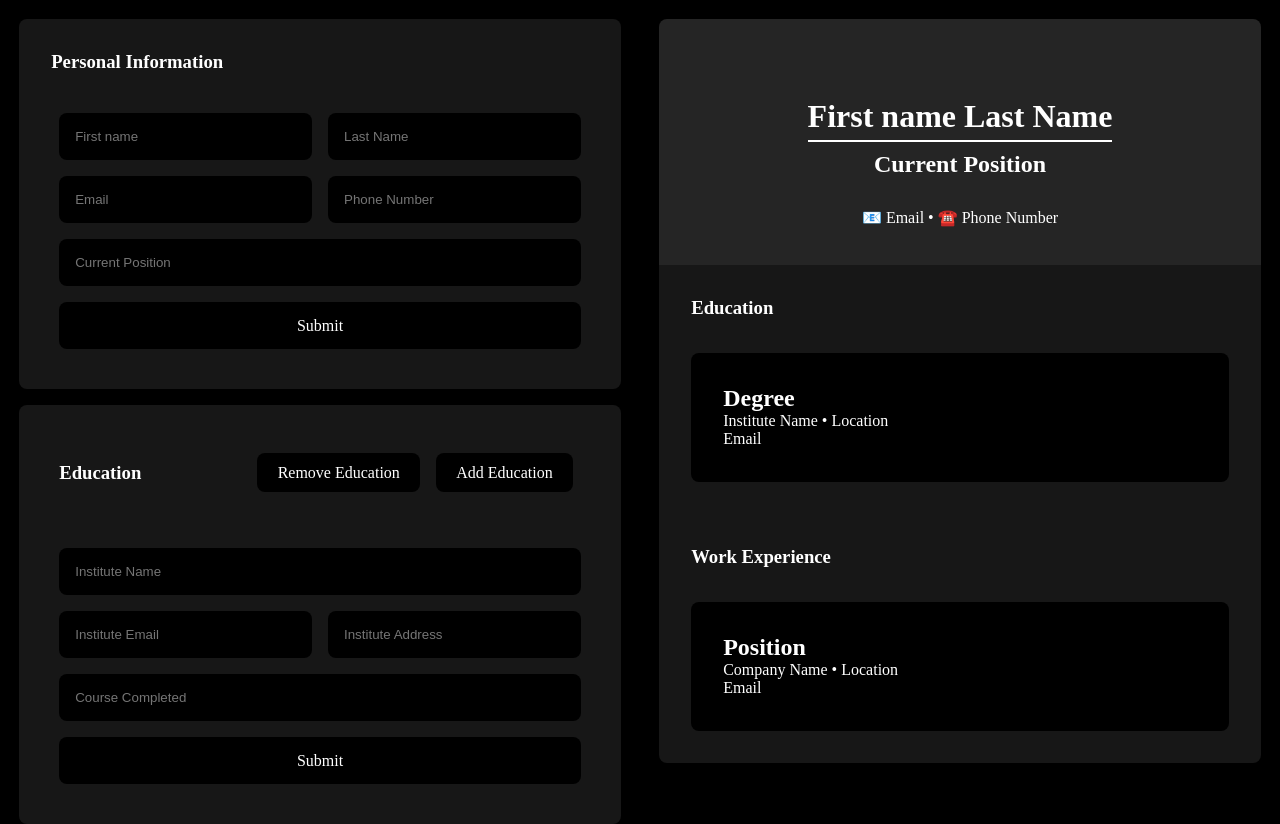
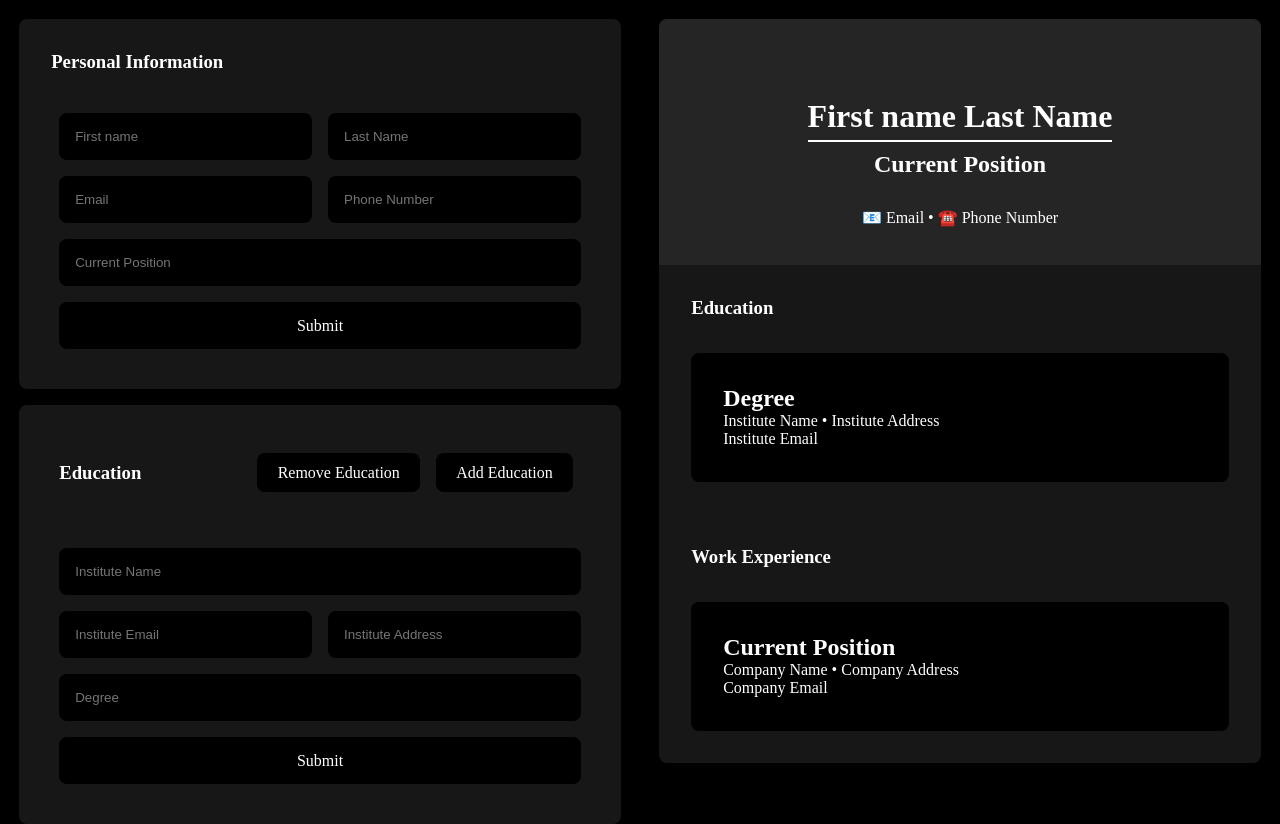
Before and after one commit to Swap2104/Resume_Builder, a React (Vite) app: page / in a window 1280 px wide. Shown: the top 824 px of the page. Built offline with nearby package versions, Linux system fonts and the light colour scheme.

Commit message:
make education and exp cards dynamic

```diff
--- a/src/App.jsx
+++ b/src/App.jsx
@@ -19,7 +19,7 @@ function App() {
                 instituteName: "Institute Name",
                 instituteEmail: "Institute Email",
                 instituteAddress: "Institute Address",
-                courseCompleted: "Course Completed"
+                courseCompleted: "Degree"
             }])
             setEducationId(educationId + 1);
         } else {
@@ -71,7 +71,7 @@ function App() {
         instituteName: "Institute Name",
         instituteEmail: "Institute Email",
         instituteAddress: "Institute Address",
-        courseCompleted: "Course Completed"
+        courseCompleted: "Degree"
     }])
 
     const [workExpData, setWorkExpData] = useState([{
--- a/src/components/EducationCardView.jsx
+++ b/src/components/EducationCardView.jsx
@@ -1,9 +1,9 @@
-export function EducationCardView() {
+export function EducationCardView({key, education}) {
     return (
-        <div className={"EduCard"}>
-            <h2>Degree</h2>
-            <p>Institute Name • Location</p>
-            <p>Email</p>
+        <div key={key} className={"EduCard"}>
+            <h2>{education.courseCompleted}</h2>
+            <p>{`${education.instituteName} • ${education.instituteAddress}`}</p>
+            <p>{education.instituteEmail}</p>
         </div>
     );
 }
--- a/src/components/WorkExpCardView.jsx
+++ b/src/components/WorkExpCardView.jsx
@@ -1,9 +1,9 @@
-export function WorkExpCardView() {
+export function WorkExpCardView({key, workExp}) {
     return (
-        <div className={"WorkExpCard"}>
-            <h2>Position</h2>
-            <p>Company Name • Location</p>
-            <p>Email</p>
+        <div key={key} className={"WorkExpCard"}>
+            <h2>{workExp.currentPosition}</h2>
+            <p>{`${workExp.companyName} • ${workExp.companyAddress}`}</p>
+            <p>{workExp.companyEmail}</p>
         </div>
     );
 }
```
